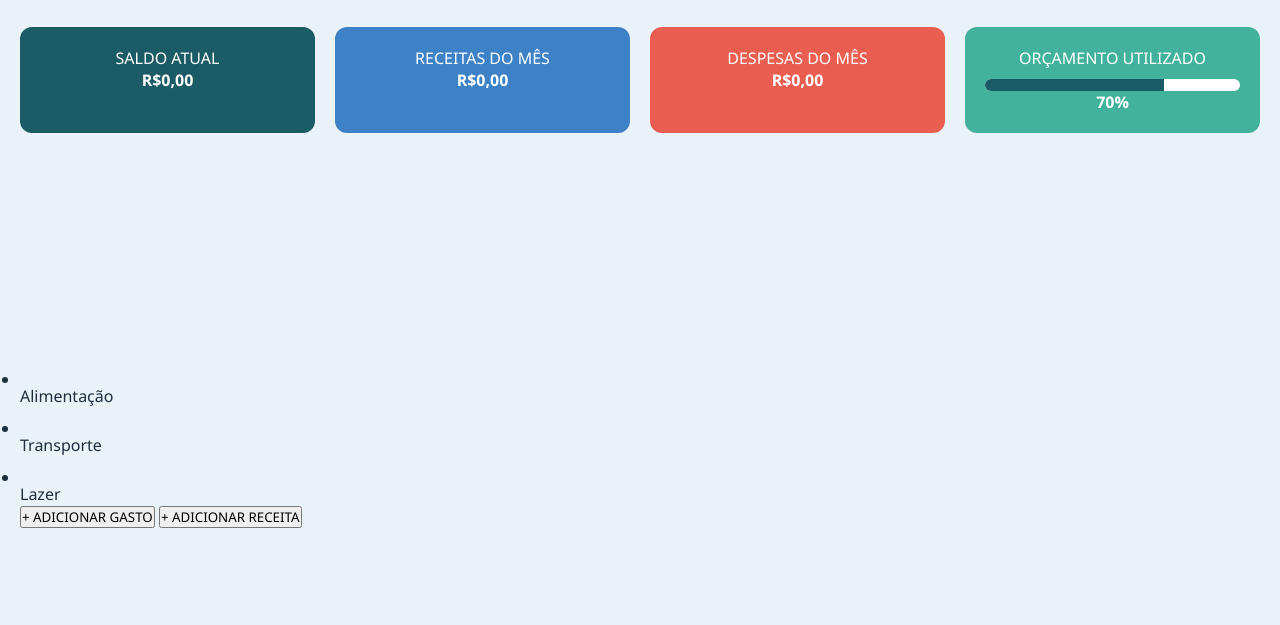
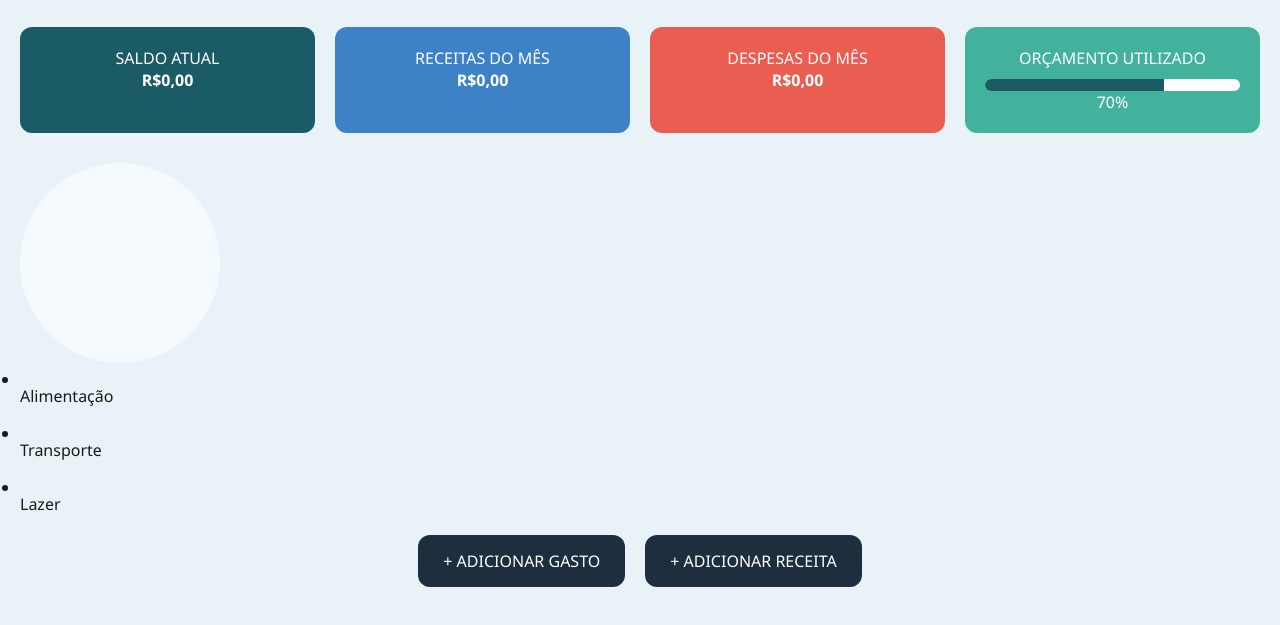
Before and after one commit to psicogi/Controle-de-gastos-pessoais, a plain HTML site: page src/index.html in a window 1280 px wide. Shown: the part 61-686 px from the top of the page. Drawn offline with Linux system fonts and the light colour scheme.

Commit message:
criação do gráfico

```diff
--- a/src/index.html
+++ b/src/index.html
@@ -40,7 +40,7 @@
                     <div class="barra">
                         <div class="preenchimento" style="width: 70%;"></div>
                     </div>
-                    <strong>70%</strong>
+                    <span>70%</span>
                 </div>
             </div>
         </section>
@@ -48,9 +48,16 @@
         <section class="grafico">
             <canvas id="graficoPizza" width="200" height="200"></canvas>
             <ul class="legenda">
-                <li><span class="cor_alimentacao"></span>Alimentação</li>
-                <li><span class="cor_transporte"></span>Transporte</li>
-                <li><span class="cor_lazer"></span>Lazer</li>
+                <div class="legenda_item">
+                    <li><span class="cor_alimentacao"></span>Alimentação</li>
+                </div>
+                <div class="legenda_item">
+                    <li><span class="cor_transporte"></span>Transporte</li>
+                </div>
+                <div class="legenda_item">
+                    <li><span class="cor_lazer"></span>Lazer</li>
+                </div>
+
             </ul>
         </section>
 
--- a/src/styles/style.css
+++ b/src/styles/style.css
@@ -85,14 +85,34 @@ nav a:hover {
     flex-wrap: wrap;
     justify-content: center;
     align-items: center;
-    gap: 30px;
-    margin-bottom: 30px;
+    gap: 40px;
+    margin: 40px auto;
+}
+
+canvas#graficoPizza {
+    background-color: #f5faff;
+    border-radius: 50%;
 }
 
 .legenda {
     display: flex;
     flex-direction: column;
-    gap: 10px;
+    gap: 15px;
+}
+
+.legenda_item {
+    display: flex;
+    align-items: center;
+    font-size: 16px;
+    color: #1a1a1a;
+}
+
+.legenda_item .cor {
+    width: 16px;
+    height: 16px;
+    border-radius: 50%;
+    margin-right: 10px;
+    display: inline-block;
 }
 
 .legenda span {
@@ -121,3 +141,25 @@ nav a:hover {
 .legenda .lazer::before {
     background-color: #ea5e51;
 }
+
+.acoes {
+    display: flex;
+    justify-content: center;
+    gap: 20px;
+    margin-top: 20px;
+}
+
+button {
+    background-color: #1e2e3e;
+    color: white;
+    padding: 15px 25px;
+    font-size: 16px;
+    border: none;
+    border-radius: 12px;
+    cursor: pointer;
+    transition: background 0.3s;
+}
+
+button:hover {
+    background-color: #314e68;
+}
```
